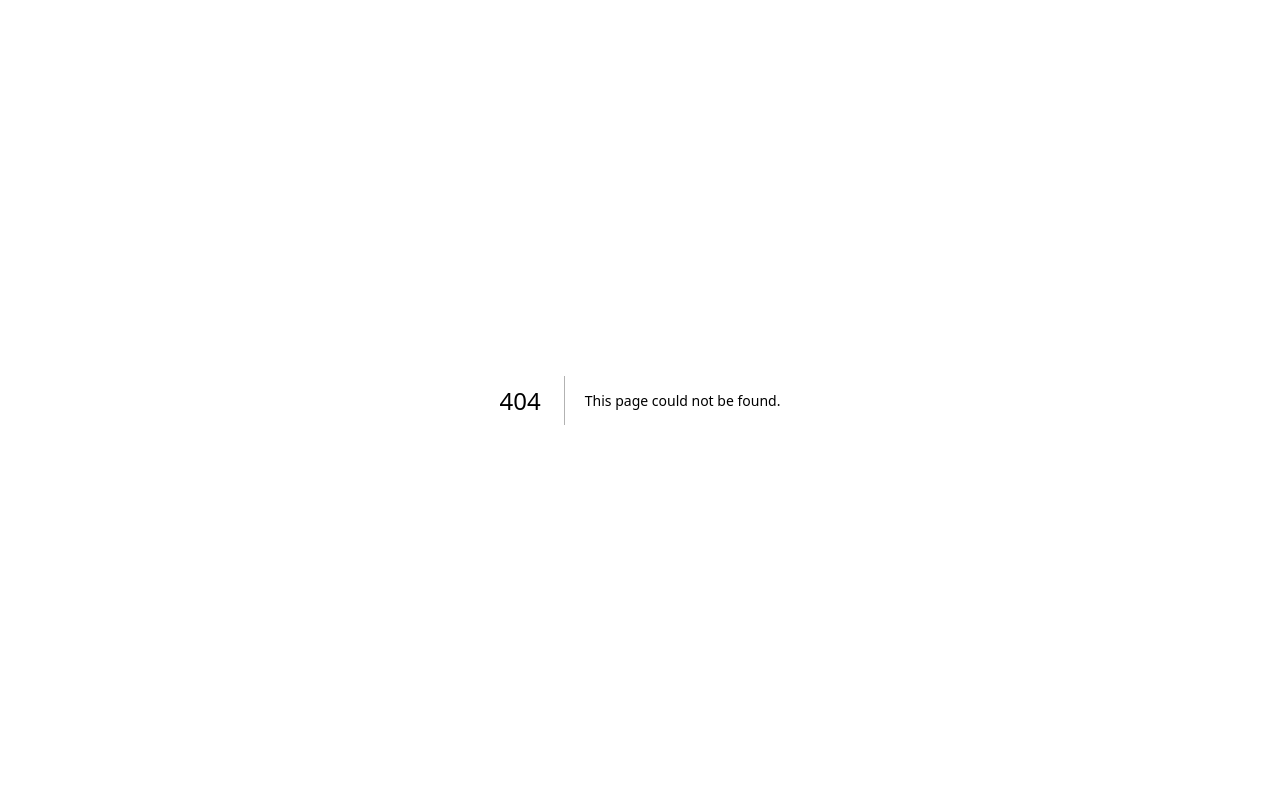
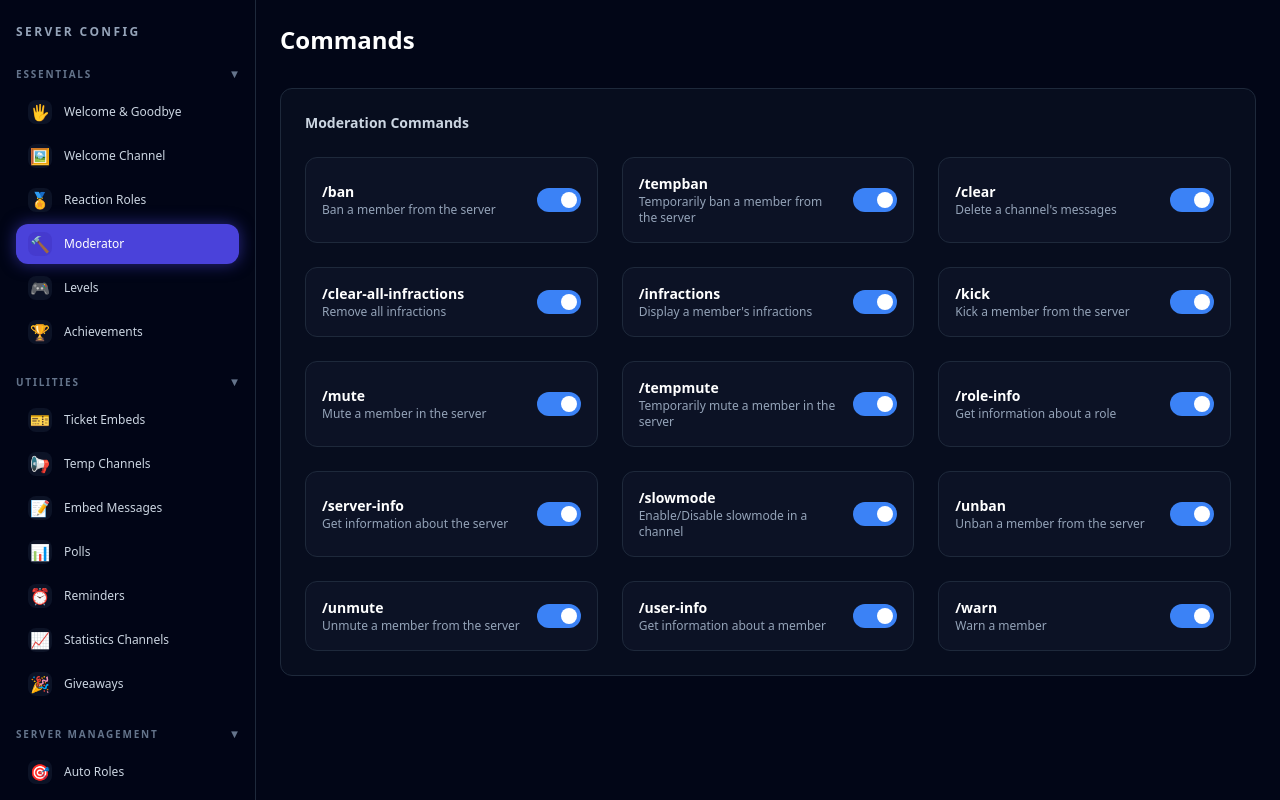
Before and after one commit to WYll1734/app-directory, a Next.js app: page /dashboard/1/moderation/comand in a window 1280 px wide. Before the commit this address had no page. Shown: the top 800 px of the page. Built offline with nearby package versions, Linux system fonts and the light colour scheme.

Commit message:
Create page.js

```diff
--- /dev/null
+++ b/app/dashboard/[guildId]/moderation/comand/page.js
@@ -0,0 +1,34 @@
+"use client";
+
+import CommandsTab from "@/components/moderation/CommandsTab";
+
+const commands = [
+  { id: "ban", label: "/ban", desc: "Ban a member from the server", enabled: true },
+  { id: "tempban", label: "/tempban", desc: "Temporarily ban a member from the server", enabled: true },
+  { id: "clear", label: "/clear", desc: "Delete a channel's messages", enabled: true },
+  { id: "clear-all-infractions", label: "/clear-all-infractions", desc: "Remove all infractions", enabled: true },
+  { id: "infractions", label: "/infractions", desc: "Display a member's infractions", enabled: true },
+  { id: "kick", label: "/kick", desc: "Kick a member from the server", enabled: true },
+  { id: "mute", label: "/mute", desc: "Mute a member in the server", enabled: true },
+  { id: "tempmute", label: "/tempmute", desc: "Temporarily mute a member in the server", enabled: true },
+  { id: "role-info", label: "/role-info", desc: "Get information about a role", enabled: true },
+  { id: "server-info", label: "/server-info", desc: "Get information about the server", enabled: true },
+  { id: "slowmode", label: "/slowmode", desc: "Enable/Disable slowmode in a channel", enabled: true },
+  { id: "unban", label: "/unban", desc: "Unban a member from the server", enabled: true },
+  { id: "unmute", label: "/unmute", desc: "Unmute a member from the server", enabled: true },
+  { id: "user-info", label: "/user-info", desc: "Get information about a member", enabled: true },
+  { id: "warn", label: "/warn", desc: "Warn a member", enabled: true },
+];
+
+export default function CommandsPage() {
+  return (
+    <div className="space-y-8">
+      <h1 className="text-2xl font-semibold text-white">Commands</h1>
+
+      <CommandsTab
+        commands={commands}
+        onToggle={(id) => console.log("Toggle:", id)}
+      />
+    </div>
+  );
+}
```
